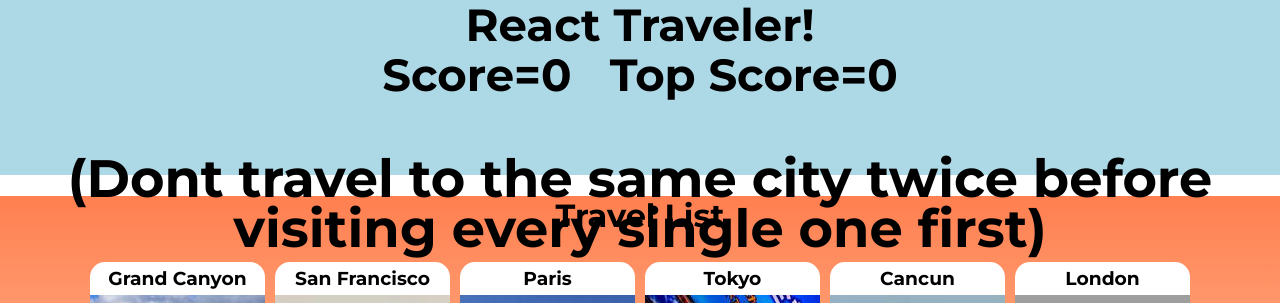
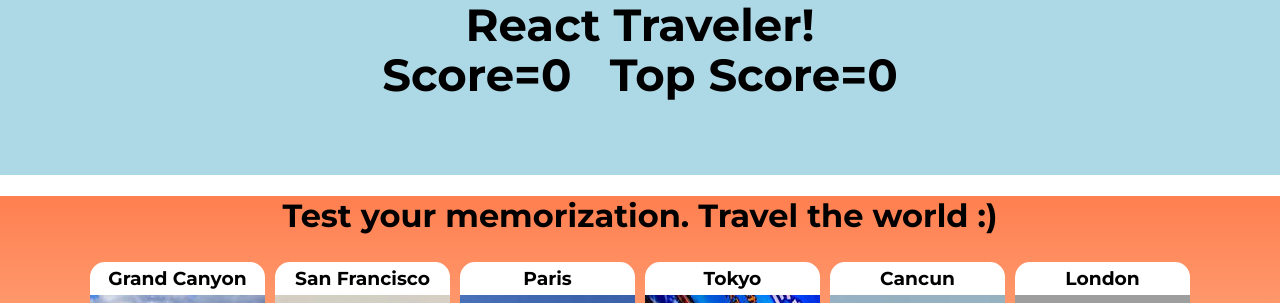
Before and after one commit to mmbower1/travel-react, a React (Create React App) app: page / in a window 1280 px wide. Shown: the top 303 px of the page. Built offline with nearby package versions, Linux system fonts and the light colour scheme; grey boxes are pictures that could not be loaded.

Commit message:
add alert fix navbar

```diff
--- a/src/App.js
+++ b/src/App.js
@@ -21,8 +21,6 @@ class App extends Component {
   buttonChoice = (event) => {
     const choice = parseInt(event.target.getAttribute('index'));
     console.log(choice);
-    console.log(this.state.picked);
-
     if (this.state.picked.indexOf(choice) >= 0) {
       console.log("wrong");
       // If you pick incorrectly
@@ -32,10 +30,8 @@ class App extends Component {
         css: "incorrectGuess" ,
         text: "Duplicate! Try again."
       });
-
     } else {
       console.log("correct");
-
       // If you pick correctly
       this.setState({
         picked: [...this.state.picked, choice],
@@ -43,28 +39,26 @@ class App extends Component {
         css: "correctGuess",
         text: "Good pick!"
       });
-
     }
 
     // Check if you're currently tied for high score
     if (this.state.score > this.state.topScore) {
       this.setState({ topScore: this.state.score + 1});
     };
-
     this.shuffle(this.state.travels);
 
+    if (this.state.score === 11) {
+      alert('You traveled the world!');
+    }
   };
 
   shuffle = (array) => {
     var currentIndex = array.length, temporaryValue, randomIndex;
-
     // While there remain elements to shuffle...
     while (0 !== currentIndex) {
-
       // Pick a remaining element...
       randomIndex = Math.floor(Math.random() * currentIndex);
       currentIndex -= 1;
-
       // And swap it with the current element.
       temporaryValue = array[currentIndex];
       array[currentIndex] = array[randomIndex];
@@ -74,12 +68,12 @@ class App extends Component {
   };
 
   render() {
-    console.log(this.state)
+    // console.log(this.state)
     return (
       <div className="App" >
         <Navbar score={this.state.score} topScore={this.state.topScore} />
         <Wrapper >
-          <h1 className="title">Travel List</h1>
+          <h1 className="title">Test your memorization. Travel the world :)</h1>
           {this.state.travels.map(travel => (
             <TravelCard
               key={travel.id}
--- a/src/components/Navbar/Navbar.js
+++ b/src/components/Navbar/Navbar.js
@@ -9,7 +9,7 @@ class Navbar extends Component {
                     <div className="active" >React Traveler!</div>
                     <div className="score">Score={this.props.score} &nbsp; Top Score={this.props.topScore}</div>
                     <div className="className">{this.props.textCss}</div>
-                    <h3>(Dont travel to the same city twice before visiting every single one first)</h3>
+
                 </div>
             </div>
         );
--- a/src/components/Wrapper/Wrapper.js
+++ b/src/components/Wrapper/Wrapper.js
@@ -2,8 +2,8 @@ import React from "react";
 import "./Wrapper.css";
 
 const Wrapper = props =>
-    <div className="wrapper">{props.children}
-
+    <div className="wrapper">
+        {props.children}
     </div>;
 
 export default Wrapper;
```
Also changed, not shown: 1 other file (tests, documents, lock files or other folders).
